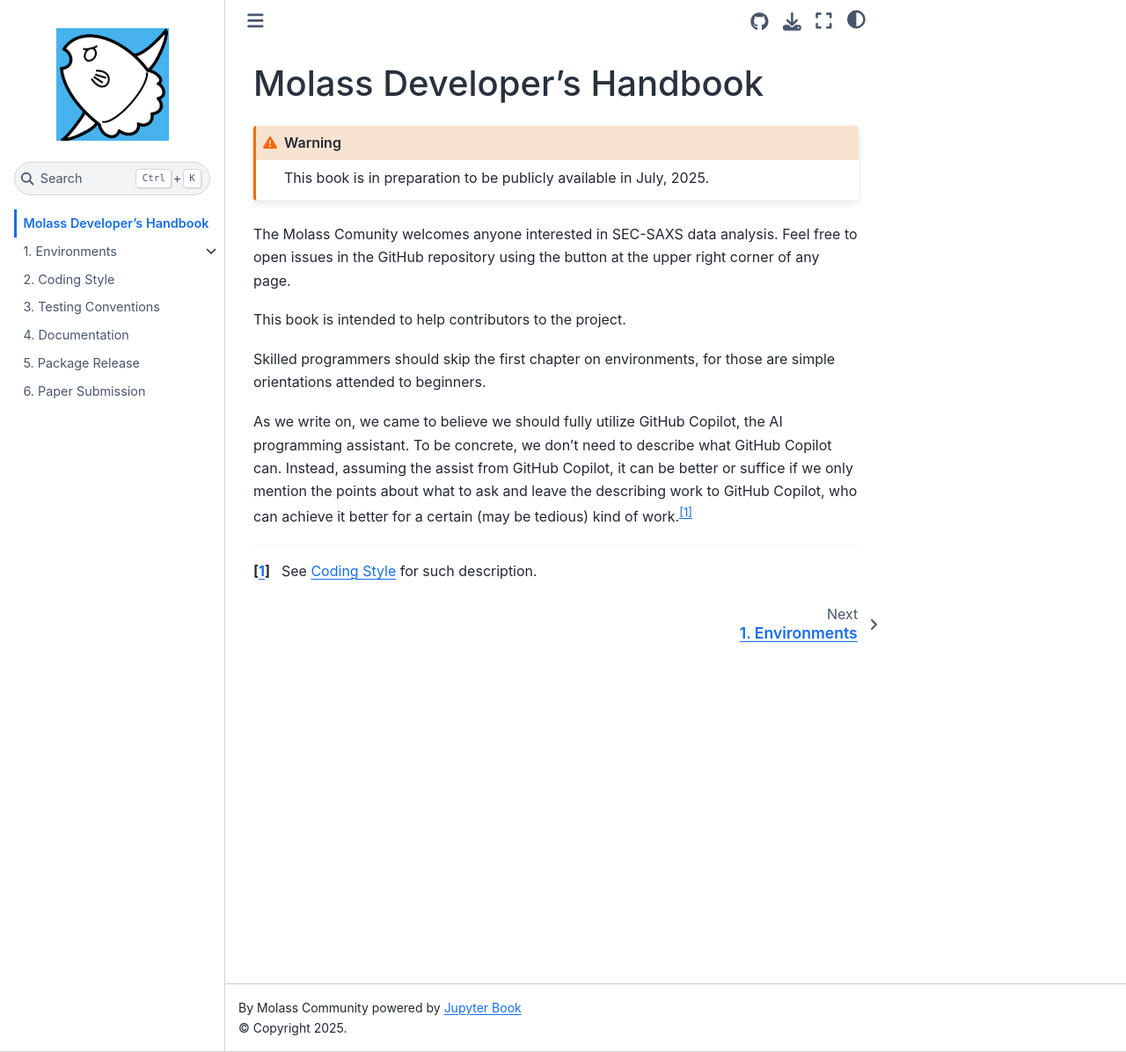
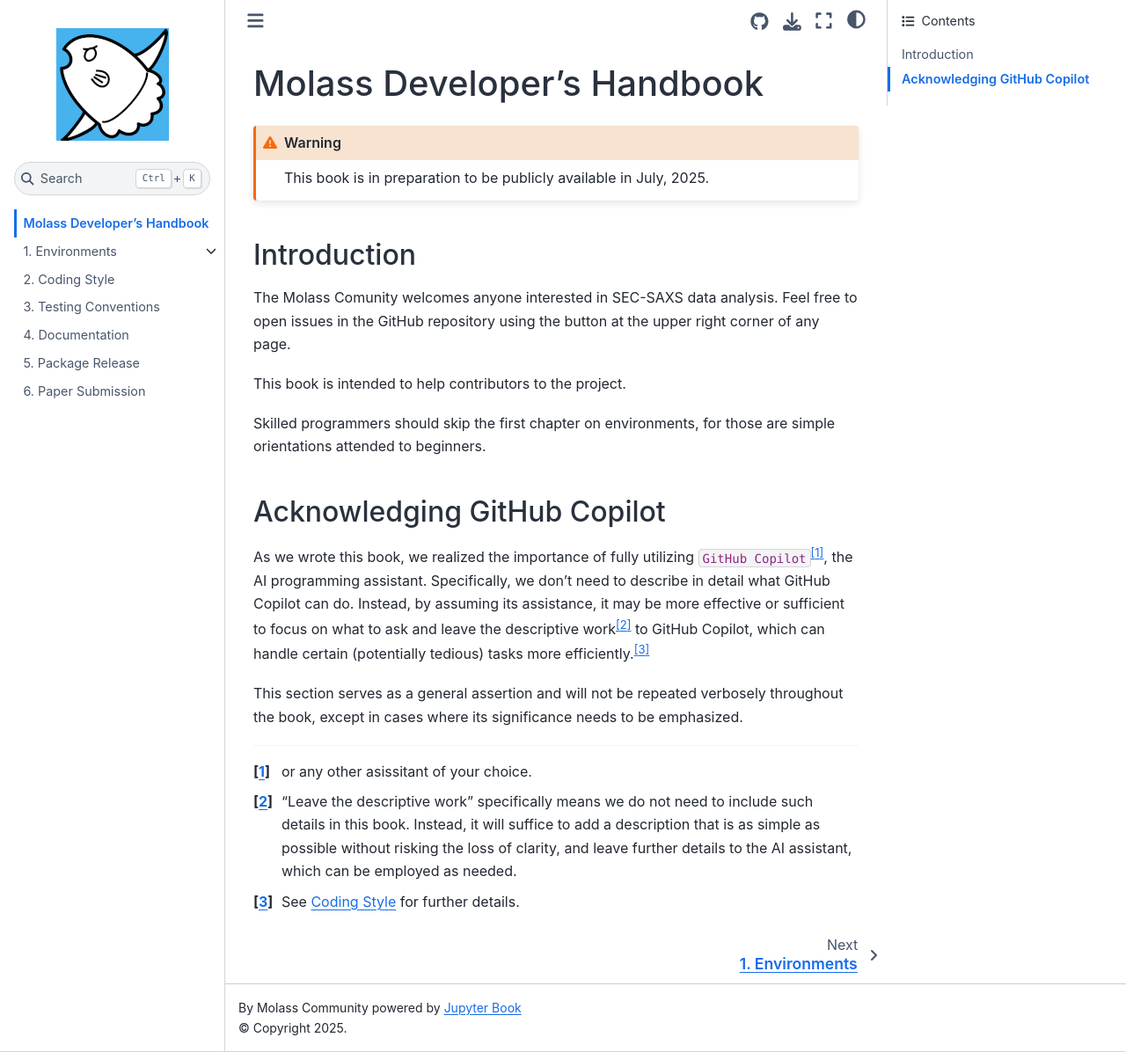
Before and after one commit to biosaxs-dev/molass-develop, a Jupyter Book: the page built from chapters/intro.md, in a window 1280 px wide and 1196 px high. Shown: the whole window at 88% size. Built offline with Jupyter Book 1.0.4 settings and Sphinx 7.4.7 and the Sphinx Book theme 1.1.4, drawn with Linux system fonts in a browser that asks for light colours.

Commit message:
add acknowlegdement to GitHub Copilot

````diff
--- a/chapters/intro.md
+++ b/chapters/intro.md
@@ -3,6 +3,8 @@
 ```{warning}
 This book is in preparation to be publicly available in July, 2025.
 ```
+
+## Introduction
 
 The Molass Comunity welcomes anyone interested in SEC-SAXS data analysis. Feel free to open issues in the GitHub repository using the button at the upper right corner of any page.
 
@@ -10,7 +12,14 @@
 
 Skilled programmers should skip the first chapter on environments, for those are simple orientations attended to beginners.
 
-As we write on, we came to believe we should fully utilize GitHub Copilot, the AI programming assistant. To be concrete, we don't need to describe what GitHub Copilot can. Instead, assuming the assist from GitHub Copilot, it can be better or suffice if we only mention the points about what to ask and leave the describing work to GitHub Copilot, who can achieve it better for a certain (may be tedious) kind of work.[^1]
+## Acknowledging GitHub Copilot
 
+As we wrote this book, we realized the importance of fully utilizing `GitHub Copilot`[^1], the AI programming assistant. Specifically, we don't need to describe in detail what GitHub Copilot can do. Instead, by assuming its assistance, it may be more effective or sufficient to focus on what to ask and leave the descriptive work[^2] to GitHub Copilot, which can handle certain (potentially tedious) tasks more efficiently.[^3]
 
-[^1]: See [Coding Style](coding_style) for such description.
+This section serves as a general assertion and will not be repeated verbosely throughout the book, except in cases where its significance needs to be emphasized.
+
+[^1]: or any other asissitant of your choice.
+
+[^2]: "Leave the descriptive work" specifically means we do not need to include such details in this book. Instead, it will suffice to add a description that is as simple as possible without risking the loss of clarity, and leave further details to the AI assistant, which can be employed as needed.
+
+[^3]: See [Coding Style](coding_style) for further details.
````
